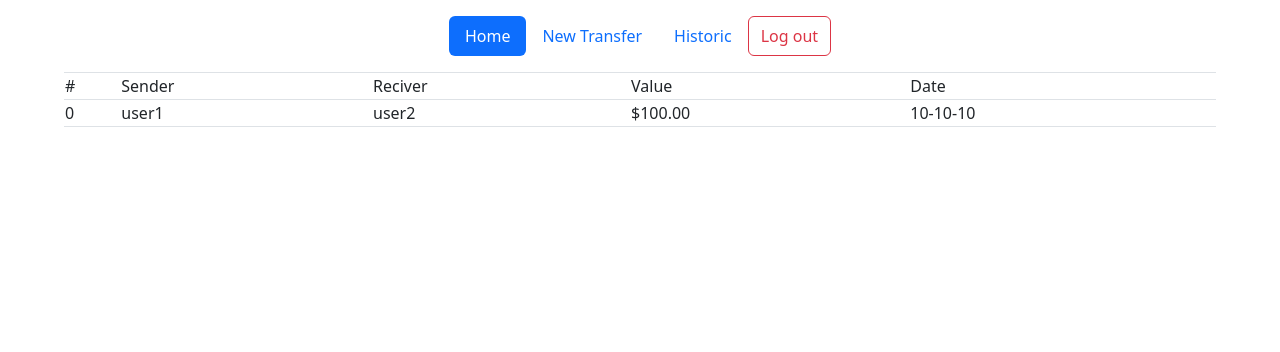
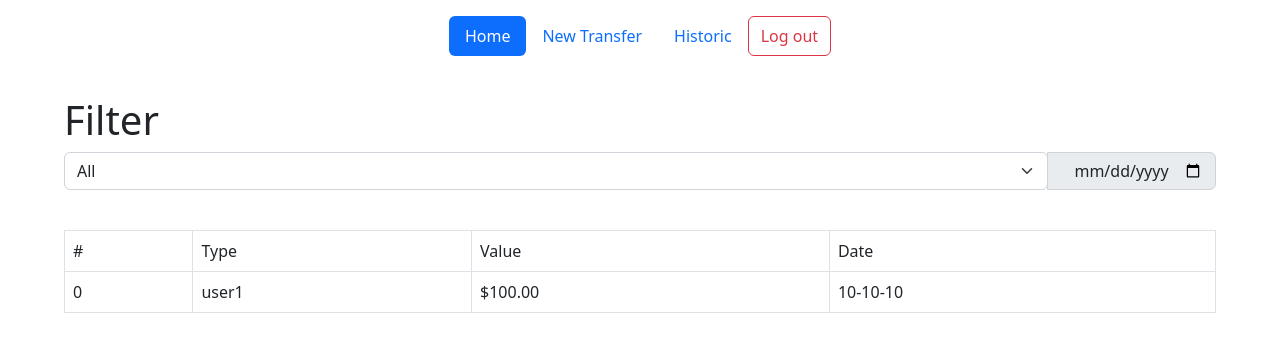
Before and after one commit to xtvlw/Processo-Seletivo-NG-TRYBE, a React (Create React App) app in the folder frontend/: page / in a window 1280 px wide. Shown: the top 352 px of the page. Built offline with nearby package versions, Linux system fonts and the light colour scheme.

Commit message:
adding filter visual, making it works

```diff
--- a/frontend/src/App.tsx
+++ b/frontend/src/App.tsx
@@ -1,24 +1,29 @@
-import React, { FC } from 'react';
-import 'bootstrap/dist/css/bootstrap.min.css';
+import React, { FC } from "react";
+import "bootstrap/dist/css/bootstrap.min.css";
 
 // components
-import Sign from "./components/loginPage/Sign"
-import Table from "./components/table/Table"
-import Transfer from './components/transfer/Transfer'
+import Sign from "./components/loginPage/Sign";
+import Table from "./components/table/Table";
+import Header from "./components/transfer/Transfer";
 // css
-import "./app.css"
+import "./app.css";
 
 const App: FC = () => {
-  const isValid: boolean = true
+  const isValid: boolean = true;
 
   return (
-    <div className='center'>
-      {!isValid ? <Sign /> : <div>
-        <Transfer />
-        <Table />
-        </div>}
+    <div className="center">
+      {!isValid ? (
+        <Sign />
+      ) : (
+        <div>
+          <Header />
+          <br />
+          <Table />
+        </div>
+      )}
     </div>
   );
-}
+};
 
 export default App;
--- a/frontend/src/components/table/Table.tsx
+++ b/frontend/src/components/table/Table.tsx
@@ -1,4 +1,5 @@
-import React, { FC } from "react";
+import { eventWrapper } from "@testing-library/user-event/dist/utils";
+import React, { FC, useState } from "react";
 
 const Table: FC = () => {
   const data = [
@@ -8,34 +9,66 @@ const Table: FC = () => {
       toUser: "user2",
       value: 100,
       date: "10-10-10",
+      type: "Cash-Out",
     },
   ];
 
+  const [tableDate, setTable] = useState(data);
+
+  const setFilter = (event: any) => {
+    data.map((row) => {
+      if (row.type == event.target.value) {
+        return row;
+      }
+    });
+
+    // setTable(filterData)
+    console.log(event.target.value);
+  };
+
   return (
     <div>
+      <div id="filter" className="center space-between">
+        <h1>Filter</h1>
+        <div className="input-group mb-3">
+          <select className="form-select dropdown-toggle">
+            <option value="All">All</option>
+            <option value="Cash-In">Cash-In</option>
+            <option value="Cash-Out">Cash-Out</option>
+          </select>
+          <input
+            className="input-group-text"
+            id="date"
+            onChange={setFilter}
+            type="date"
+          />
+        </div>
+      </div>
+      <br />
       <table className="table table-bordered">
+        <tbody>
           <tr>
             <td>#</td>
-          <td>Sender</td>
-          <td>Reciver</td>
+            <td>Type</td>
             <td>Value</td>
             <td>Date</td>
           </tr>
-        {data.map((row) => {
+
+          {tableDate.map((row) => {
             let value = new Intl.NumberFormat("en-US", {
               style: "currency",
               currency: "USD",
             }).format(row.value);
             return (
-            <tr>
+              <tr key={Math.random()}>
                 <td>{row.id}</td>
                 <td>{row.fromUser}</td>
-              <td>{row.toUser}</td>
                 <td>{value}</td>
                 <td>{row.date}</td>
               </tr>
             );
           })}
+        </tbody>
       </table>
     </div>
   );
--- a/frontend/src/components/transfer/Transfer.tsx
+++ b/frontend/src/components/transfer/Transfer.tsx
@@ -1,6 +1,6 @@
 import React, { FC } from "react";
 
-const Transfer: FC = () => {
+const Header: FC = () => {
   return (
     <div className="container">
       <header className="d-flex justify-content-center py-3">
@@ -16,9 +16,9 @@ const Transfer: FC = () => {
             </a>
           </li>
           <li className="nav-item">
-            <a href="#" className="nav-link">
+            <div  className="nav-link">
               Historic
-            </a>
+            </div>
           </li>
         </ul>
         <button className="btn btn-outline-danger">Log out</button>
@@ -27,4 +27,4 @@ const Transfer: FC = () => {
   );
 };
 
-export default Transfer;
+export default Header;
```
Also changed, not shown: frontend/src/components/newTransfer/NewTransfer.tsx (added, +13 -0 lines). Lines whose indentation alone changed are shown as unchanged.
